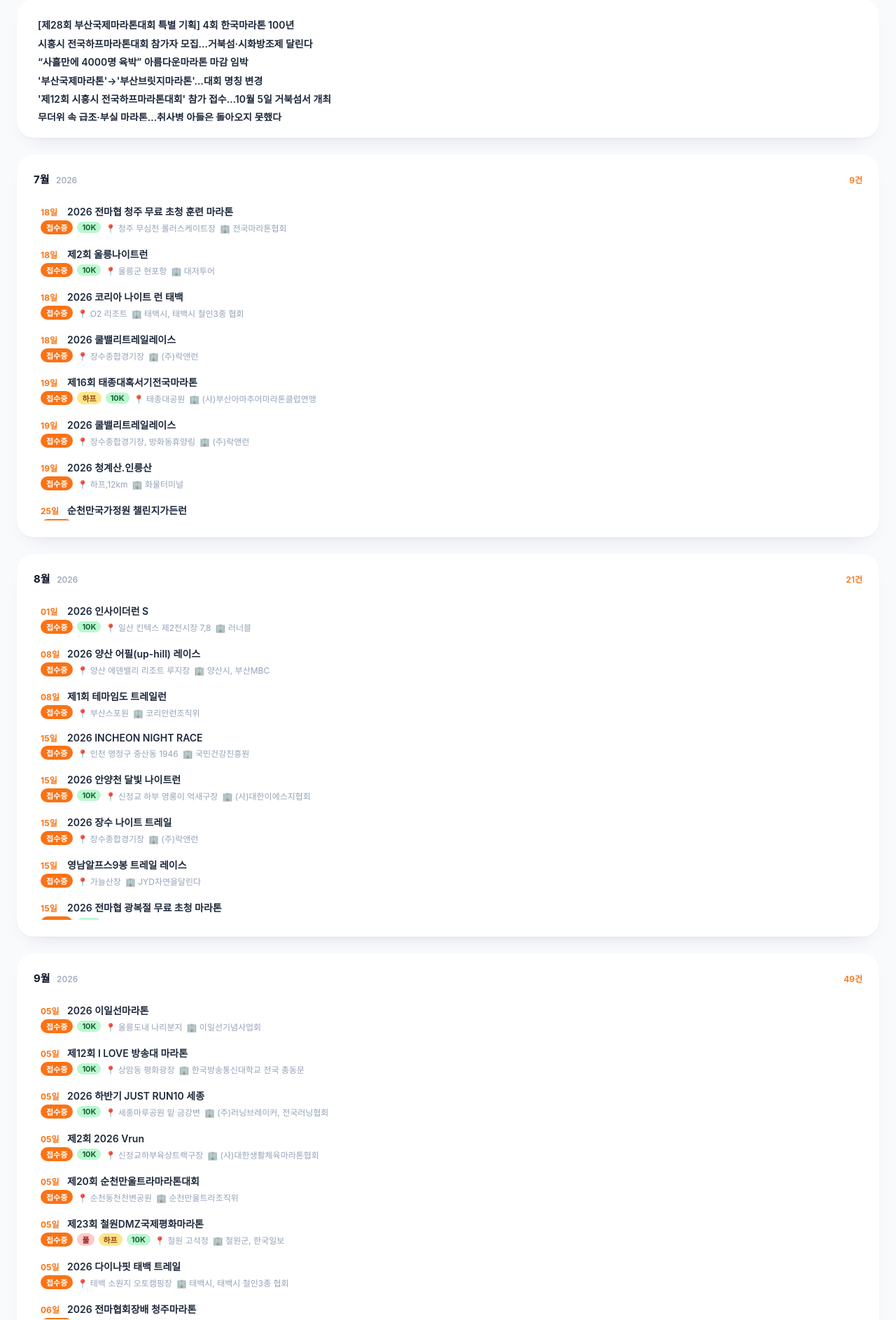
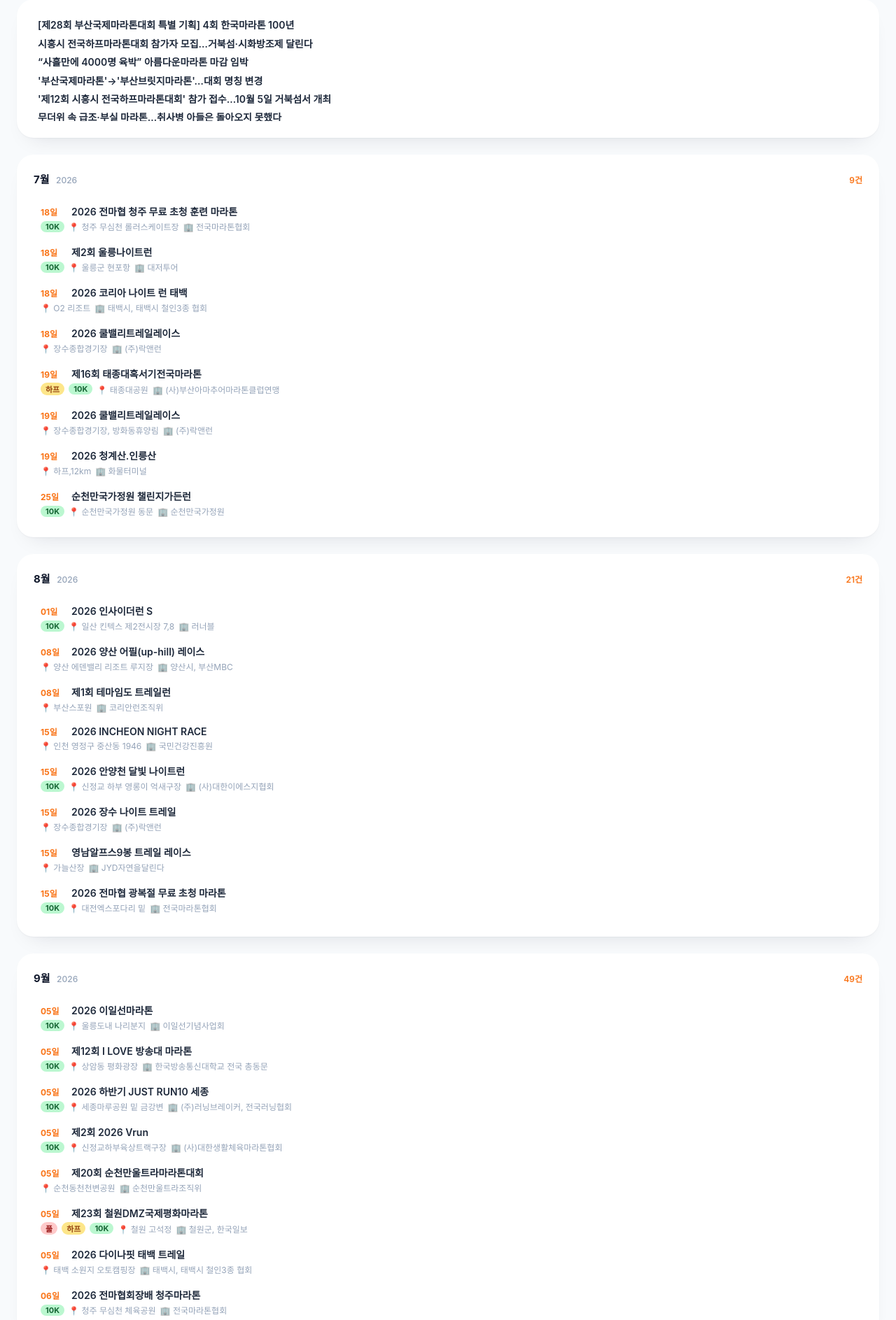
Before and after one commit to madokahill/marathon-schedule, a Flask app: page / in a window 1280 px wide. Shown: the part 210-2097 px from the top of the page at 70% size. Run offline with Flask 3, Linux system fonts and the light colour scheme; data comes from the database, SQL or seed files in the repository; some web fonts are replaced.

Commit message:
tweak race row badges, pick box order, and pick date format
- Drop the "접수중" badge (shown on nearly every race regardless of
  actual status); keep "마감" for races actually flagged closed.
- Move the YRC's Pick box below the news box.
- Show picks' dates as MM/DD instead of just "DD일" since the pick
  list spans multiple months and the day alone was ambiguous.

```diff
--- a/templates/index.html
+++ b/templates/index.html
@@ -72,7 +72,7 @@
     .race-row { border-radius: 12px; padding: 8px 10px; cursor: pointer; transition: background 0.15s; }
     .race-row:hover { background: #fff7ed; }
     .race-row-top { display: flex; align-items: baseline; gap: 8px; margin-bottom: 3px; }
-    .race-row-day { font-size: 12px; font-weight: 700; color: #f97316; flex-shrink: 0; width: 30px; }
+    .race-row-day { font-size: 12px; font-weight: 700; color: #f97316; flex-shrink: 0; width: 36px; }
     .race-row-title { font-size: 14px; font-weight: 600; color: #1e293b; flex: 1; min-width: 0; overflow: hidden; text-overflow: ellipsis; white-space: nowrap; }
     .race-row-sub { display: flex; flex-wrap: wrap; align-items: center; gap: 6px; font-size: 12px; color: #94a3b8; }
 
@@ -136,7 +136,7 @@
   </div>
 </header>
 
-{% macro race_row(race) %}
+{% macro race_row(race, show_month=false) %}
 {% set is_closed = '마감' in race.title or (race.reg_end and today > race.reg_end) %}
 <div class="race-row"
      data-title="{{ race.title }}"
@@ -150,15 +150,15 @@
      data-reg-url="{{ race.reg_url or '' }}"
      onclick="openDetail(this)">
   <div class="race-row-top">
+    {% if show_month %}
+    <span class="race-row-day">{{ race.date[5:7] }}/{{ race.date[8:10] }}</span>
+    {% else %}
     <span class="race-row-day">{{ race.date[8:10] }}일</span>
+    {% endif %}
     <span class="race-row-title">{{ race.title }}</span>
   </div>
   <div class="race-row-sub">
-    {% if is_closed %}
-    <span class="badge badge-closed">마감</span>
-    {% else %}
-    <span class="badge badge-open">접수중</span>
-    {% endif %}
+    {% if is_closed %}<span class="badge badge-closed">마감</span>{% endif %}
     {% if '풀' in race.distance %}<span class="badge-dist bd-full">풀</span>{% endif %}
     {% if '하프' in race.distance %}<span class="badge-dist bd-half">하프</span>{% endif %}
     {% if '10K' in race.distance or '10k' in race.distance or '10km' in race.distance %}<span class="badge-dist bd-10k">10K</span>{% endif %}
@@ -170,6 +170,17 @@
 
 <main class="main">
   <div class="month-grid" id="month-grid">
+    {% if news %}
+    <div class="month-box news-box">
+      <div class="month-race-list">
+        {% for item in news %}
+        <a class="news-row" href="{{ item.url }}" target="_blank" rel="noopener">
+          <div class="news-row-title">{{ item.title }}</div>
+        </a>
+        {% endfor %}
+      </div>
+    </div>
+    {% endif %}
     {% if picks %}
     <div class="month-box pick-box">
       <div class="month-box-head">
@@ -177,18 +188,7 @@
       </div>
       <div class="month-race-list">
         {% for race in picks %}
-        {{ race_row(race) }}
-        {% endfor %}
-      </div>
-    </div>
-    {% endif %}
-    {% if news %}
-    <div class="month-box news-box">
-      <div class="month-race-list">
-        {% for item in news %}
-        <a class="news-row" href="{{ item.url }}" target="_blank" rel="noopener">
-          <div class="news-row-title">{{ item.title }}</div>
-        </a>
+        {{ race_row(race, show_month=true) }}
         {% endfor %}
       </div>
     </div>
```
